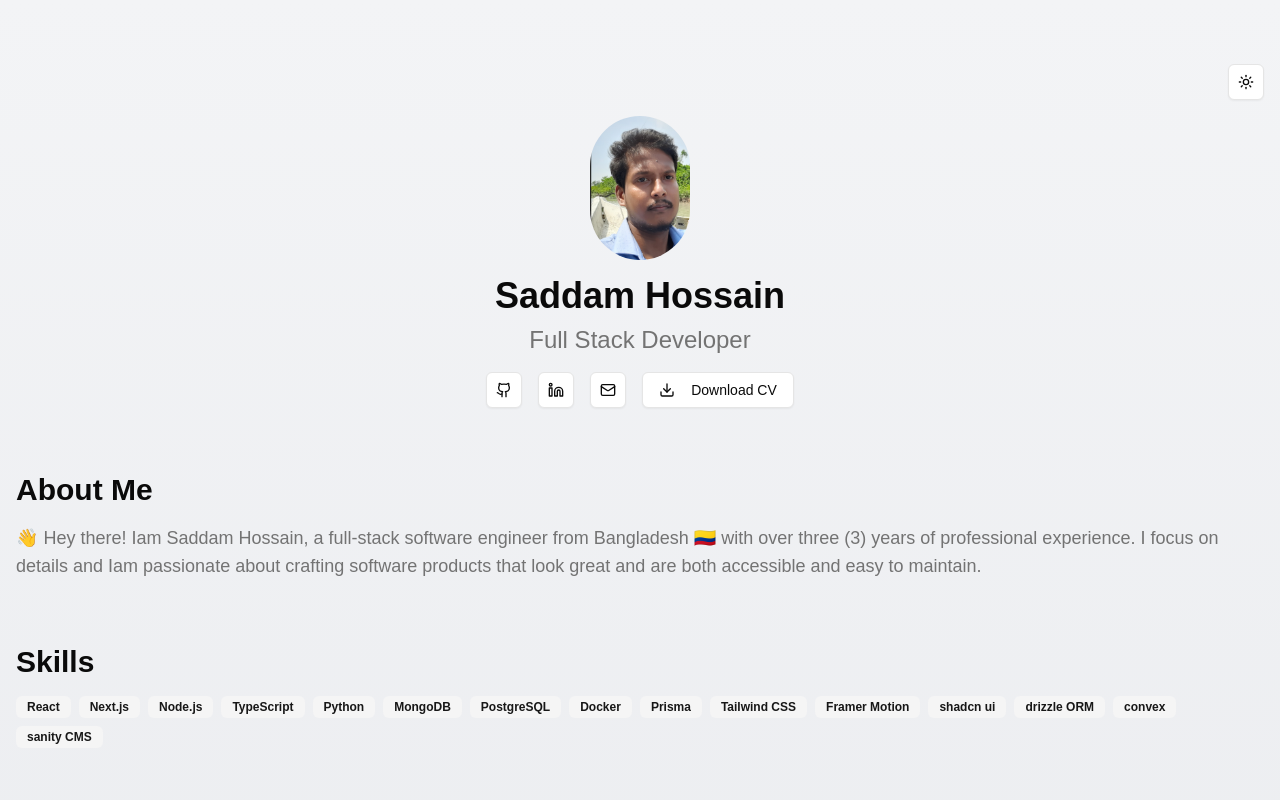
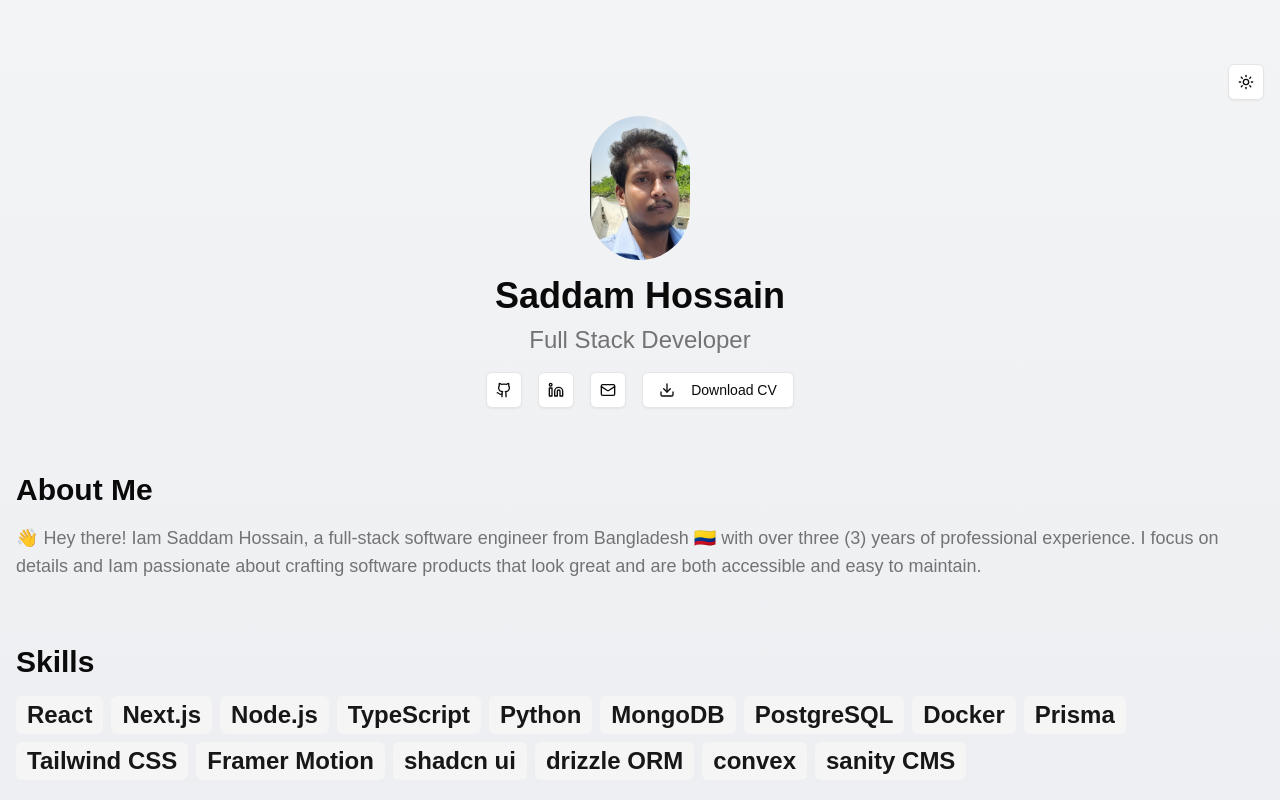
Before and after one commit to saddamBD/full-stack-portfolio, a Next.js app: page / in a window 1280 px wide. Shown: the top 800 px of the page. Built offline with nearby package versions, Linux system fonts and the light colour scheme.

Commit message:
bug fixing

```diff
--- a/components/CustomHeader.tsx
+++ b/components/CustomHeader.tsx
@@ -9,7 +9,7 @@ function CustomHeader() {
     <div>
       <header className="text-center mb-16">
         <Image
-          src="/images/saddam.png"
+          src="/images/saddam.PNG"
           alt="saddam"
           width={100}
           height={100}
--- a/components/Skill.tsx
+++ b/components/Skill.tsx
@@ -5,7 +5,7 @@ function Skill() {
   return (
     <section className="mb-16">
       <h2 className="text-3xl font-semibold mb-4">Skills</h2>
-      <div className="flex flex-wrap gap-2">
+      <div className="flex flex-wrap gap-2 ">
         {[
           "React",
           "Next.js",
@@ -23,7 +23,7 @@ function Skill() {
           "convex",
           "sanity CMS",
         ].map((skill) => (
-          <Badge key={skill} variant="secondary">
+          <Badge key={skill} variant="secondary" className="text-2xl">
             {skill}
           </Badge>
         ))}
```
